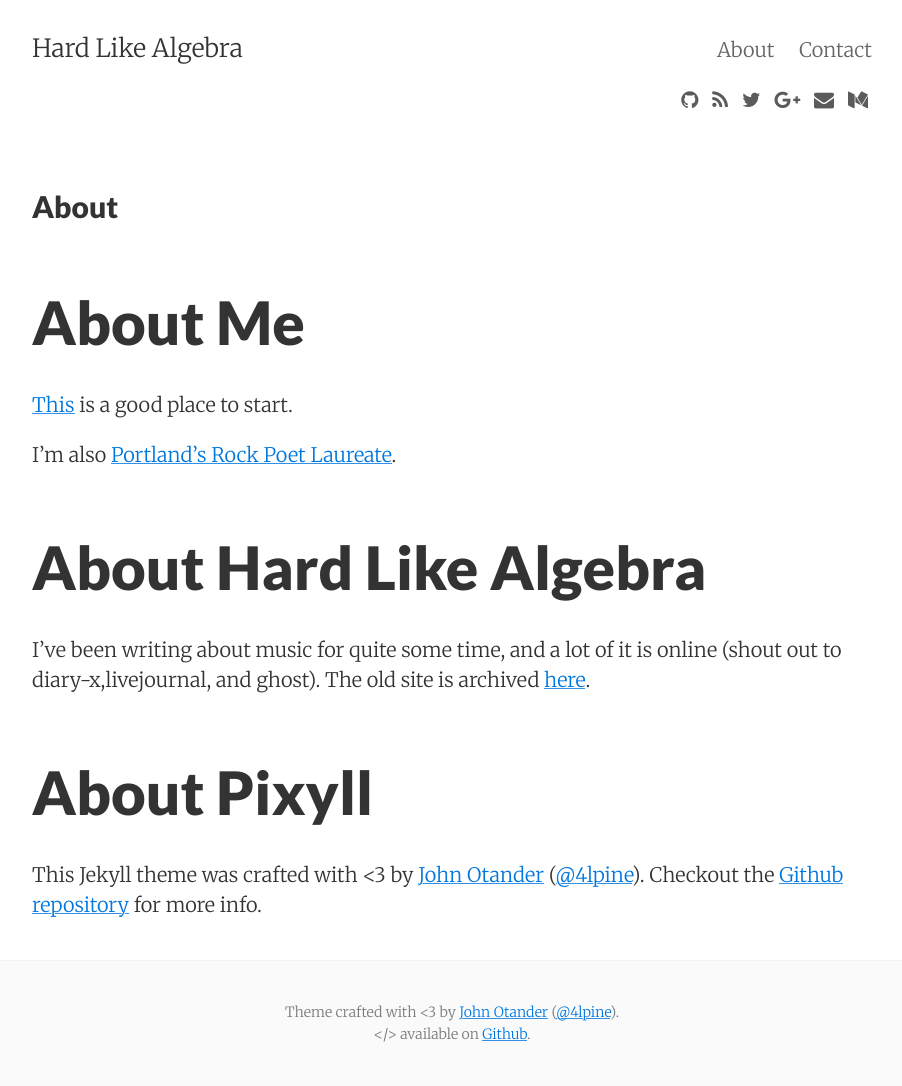
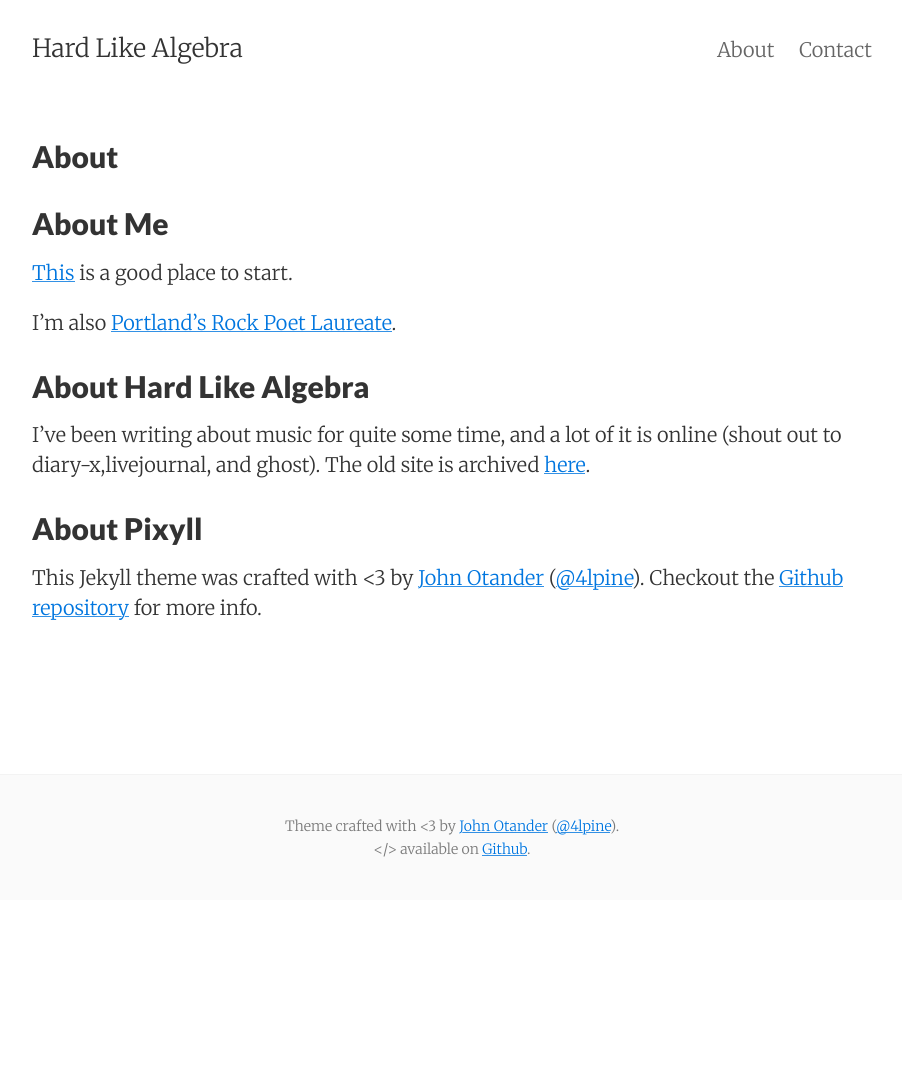
Before and after one commit to jwithington/jwithington.github.io, a Jekyll site: the page built from about.md, in a window 1280 px wide. Shown: the whole page, without its empty margins (188-1090 px from the left). Built offline with Jekyll 4.4.1, drawn with Linux system fonts in a browser that asks for light colours; nearby versions of some CDN libraries; after the commit the page ends 900 px from its top, so only the background shows below that.

Commit message:
Turn off some social stuff

```diff
--- a/_config.yml
+++ b/_config.yml
@@ -15,7 +15,7 @@ google_verification:
 animated:             false
 show_related_posts:   false
 show_post_footers:    false
-show_social_icons:    true
+show_social_icons:    false
 ajaxify_contact_form: false
 
 # Disqus post comments
@@ -46,8 +46,8 @@ show_sharing_icons: false
 share_text: 'Share this post!'
 # Change to 'true' to enable individual icons
 share_facebook: false
-share_twitter: true
-share_googleplus: true
+share_twitter: false
+share_googleplus: false
 share_linkedin: false
 share_digg: false
 share_tumblr: false
--- a/about.md
+++ b/about.md
@@ -4,17 +4,17 @@ title: About
 permalink: /about/
 ---
 
-# About Me
+## About Me
 
 [This](http://jimwithington.com) is a good place to start.
 
 I'm also [Portland's Rock Poet Laureate](http://pdxrockpoet.tumblr.com/).
 
-# About Hard Like Algebra
+## About Hard Like Algebra
 
 I've been writing about music for quite some time, and a lot of it is online (shout out to diary-x,livejournal, and ghost). The old site is archived [here](http://hardlikealgebra.wordpress.com).
 
-# About Pixyll
+## About Pixyll
 
 This Jekyll theme was crafted with <3 by [John Otander](http://johnotander.com)
 ([@4lpine](https://twitter.com/4lpine)). Checkout the [Github repository](https://github.com/johnotander/pixyll) for more info.
```
Also changed, not shown: 12 other files.
